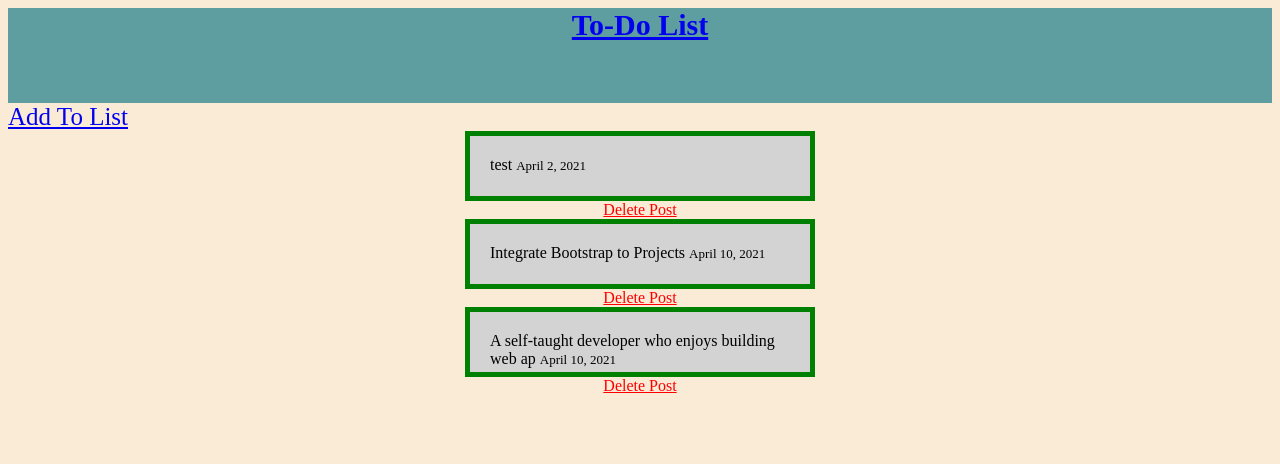
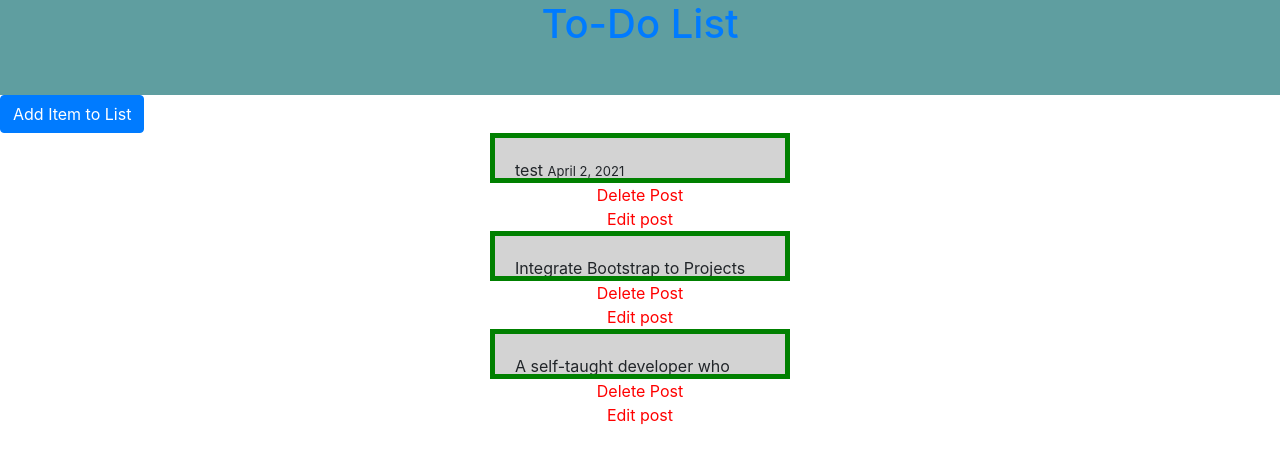
Before and after one commit to Moali97/ToDo-App, a Django app: page / in a window 1280 px wide. Shown: the top 464 px of the page. Run offline with Django 3.2, Linux system fonts and the light colour scheme; data comes from the database, SQL or seed files in the repository; both versions use the stored data as it was after the commit; some libraries are stand-ins or nearby versions.

Commit message:
adding Bootstrap to Buttons

```diff
--- a/templates/base.html
+++ b/templates/base.html
@@ -1,6 +1,8 @@
      {% load static %}
      <link href="{% static 'css/base.css' %}" rel="stylesheet">
 
+  <link rel="stylesheet" href="https://maxcdn.bootstrapcdn.com/bootstrap/4.0.0/css/bootstrap.min.css"
+        integrity="sha384-Gn5384xqQ1aoWXA+058RXPxPg6fy4IWvTNh0E263XmFcJlSAwiGgFAW/dAiS6JXm" crossorigin="anonymous">
 
     <html>
       <body>
--- a/templates/home.html
+++ b/templates/home.html
@@ -4,9 +4,12 @@
 
    <span class="navigation" xmlns="http://www.w3.org/1999/html">
      <nav>
-        <a href="{% url 'post_new' %}">Add To List</a>
+        <!--<a href="{% url 'post_new' %}">Add Item To List</a>-->
+       <!--  <a href="{% url 'post_new' %}" class="btn btn-primary btn-lg active" role="button" aria-pressed="true">Add Item to List</a>-->
+         <a href="{% url 'post_new' %}" button type="button" class="btn btn-primary">Add Item to List</button></a>
      </nav>
    </span>
+
 
 
  {% for list in all_posts_list %}
@@ -22,6 +25,7 @@
 
  <div class="delete">
   <a href="{% url 'delete' list.id %}">Delete Post</a><br>
+  <a href="{% url 'post_detail' list.id %}">Edit post</a>
  </div>
 
  {% endfor %}
```
Also changed, not shown: db.sqlite3.
